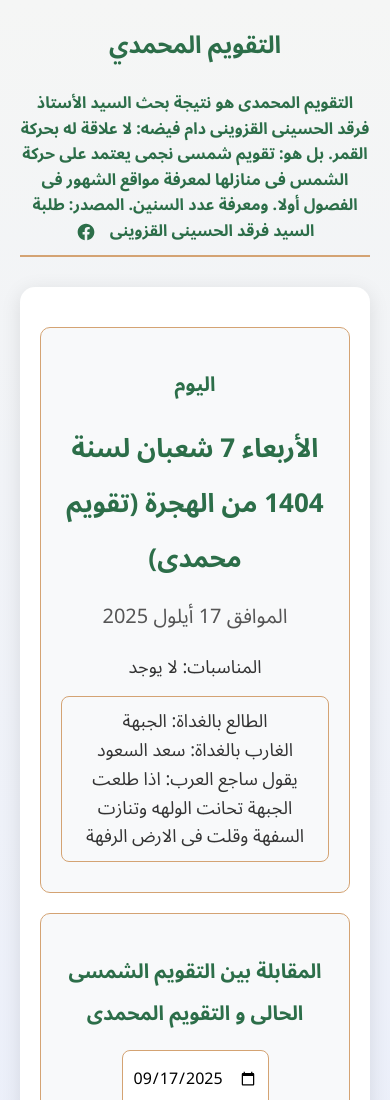
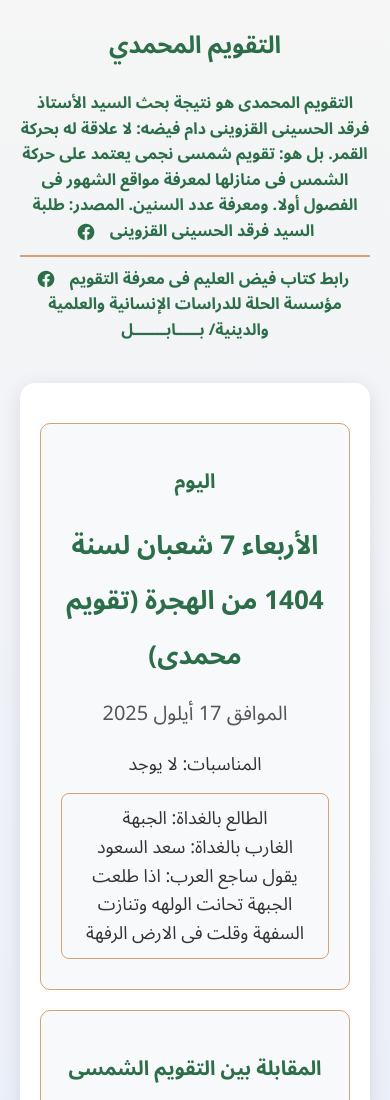
Before and after one commit to mohmahfouz/taqweem.muhammadi, a plain HTML site: page index.html in a window 390 px wide. Shown: the top 1100 px of the page. Drawn offline with Linux system fonts and the light colour scheme.

Commit message:
Update index.html

```diff
--- a/index.html
+++ b/index.html
@@ -61,25 +61,27 @@
             color: #2c6e49;
             margin: 0 0 20px;
         }
-        #calendarDescription {
+        #calendarDescription, #additionalLinks {
             font-size: 18px;
             font-weight: 700;
             color: #2c6e49;
             max-width: 800px;
             margin: 0 auto 10px;
             padding-bottom: 10px;
-            border-bottom: 2px solid #d4a373;
             line-height: 1.6;
         }
-        #calendarDescription a {
+        #calendarDescription {
+            border-bottom: 2px solid #d4a373;
+        }
+        #calendarDescription a, #additionalLinks a {
             color: #2c6e49;
             text-decoration: none;
             margin-right: 5px;
         }
-        #calendarDescription a:hover {
+        #calendarDescription a:hover, #additionalLinks a:hover {
             color: #d4a373;
         }
-        #calendarDescription .facebook-icon {
+        #calendarDescription .facebook-icon, #additionalLinks .facebook-icon {
             width: 20px;
             height: 20px;
             vertical-align: middle;
@@ -228,7 +230,7 @@
             #customDate, #conversionCustomDate {
                 font-size: 26px;
             }
-            #calendarDescription {
+            #calendarDescription, #additionalLinks {
                 font-size: 16px;
             }
             #author {
@@ -282,6 +284,15 @@
                 <svg class="facebook-icon" viewBox="0 0 24 24" fill="#2c6e49">
                     <path d="M12 2.04c-5.5 0-10 4.49-10 10 0 4.99 3.66 9.13 8.44 9.88v-6.98h-2.54v-2.9h2.54v-2.21c0-2.51 1.49-3.89 3.78-3.89 1.09 0 2.24.19 2.24.19v2.47h-1.26c-1.24 0-1.63.77-1.63 1.56v1.88h2.77l-.44 2.9h-2.33v6.98c4.78-.75 8.44-4.89 8.44-9.88 0-5.51-4.5-10-10-10z"/>
                 </svg>
+            </a>
+        </p>
+        <p id="additionalLinks">
+            <a href="https://drive.google.com/file/d/1KonLhpZ8gsSPl1UlbjyxGm1kHHQaQmTQ/view?fbclid=IwY2xjawM3-HtleHRuA2FlbQIxMABicmlkETEyZWVrR0RZejFUYzN5T0FVAR4YHrEAXzr9WSySCkqQLw0HDZshjLcBYhl22b9EPQJtHh1tNdliO_PRcPQdEQ_aem_yCNWTOaAr28eYVfRsxK3dw">رابط كتاب فيض العليم فى معرفة التقويم</a>
+            <a href="https://www.facebook.com/AlhillaNgo" title="مؤسسة الحلة للدراسات الإنسانية والعلمية والدينية/ بـــــابـــــــل">
+                <svg class="facebook-icon" viewBox="0 0 24 24" fill="#2c6e49">
+                    <path d="M12 2.04c-5.5 0-10 4.49-10 10 0 4.99 3.66 9.13 8.44 9.88v-6.98h-2.54v-2.9h2.54v-2.21c0-2.51 1.49-3.89 3.78-3.89 1.09 0 2.24.19 2.24.19v2.47h-1.26c-1.24 0-1.63.77-1.63 1.56v1.88h2.77l-.44 2.9h-2.33v6.98c4.78-.75 8.44-4.89 8.44-9.88 0-5.51-4.5-10-10-10z"/>
+                </svg>
+                مؤسسة الحلة للدراسات الإنسانية والعلمية والدينية/ بـــــابـــــــل
             </a>
         </p>
     </header>
```
